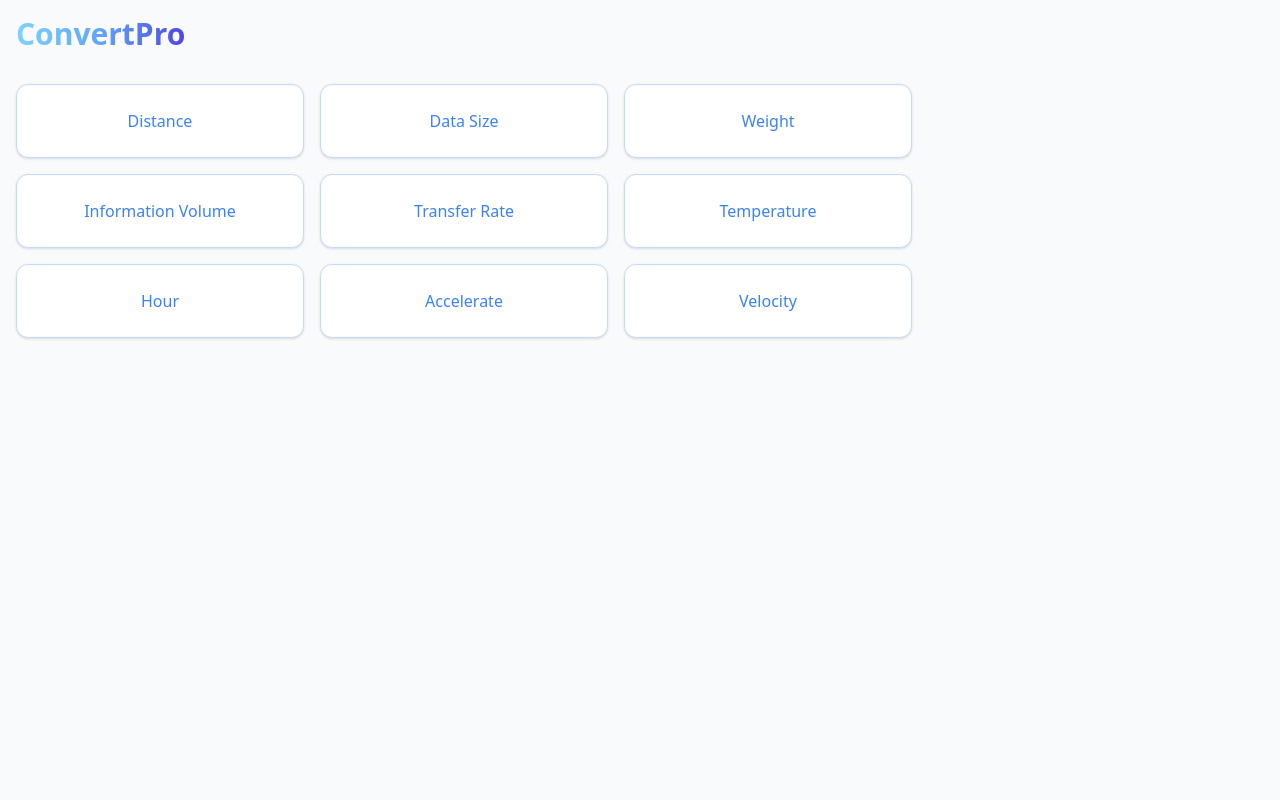
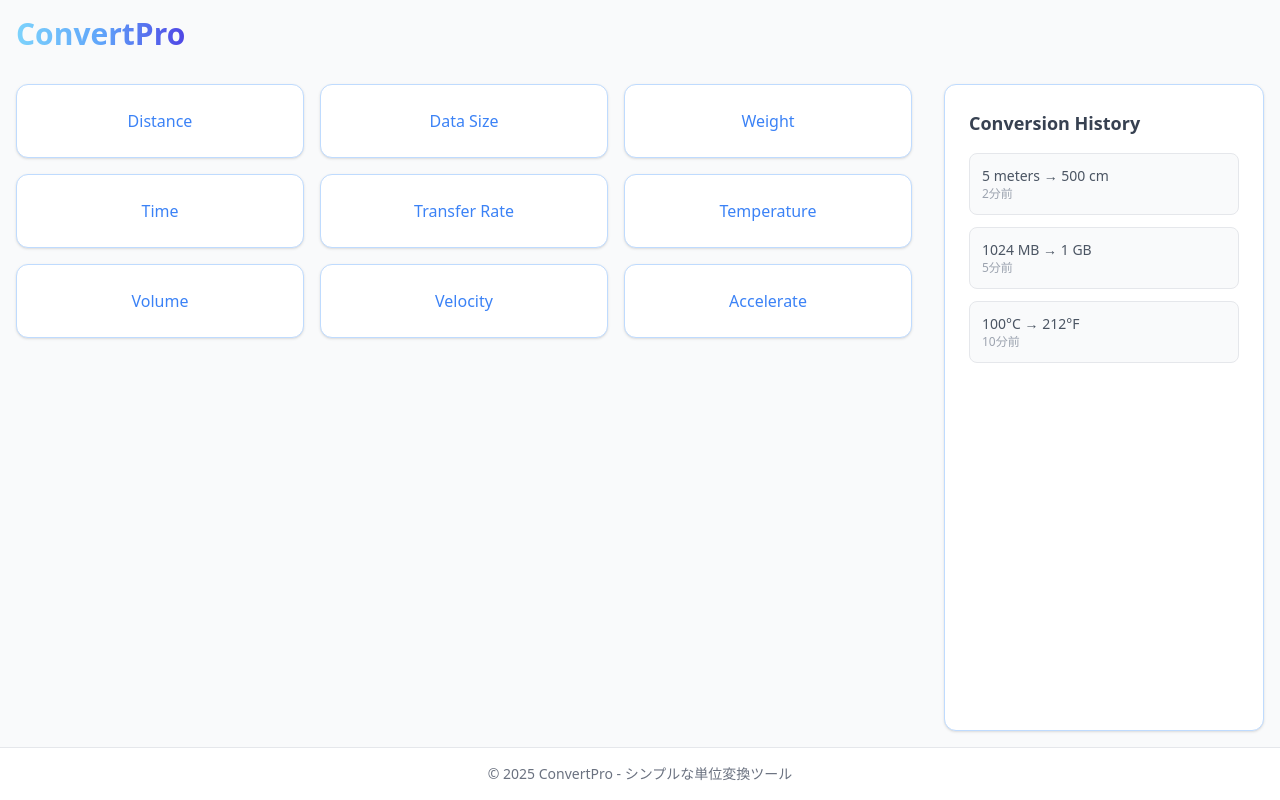
Before and after one commit to Hikkun098/unit-converter, a React (Create React App) app in the folder frontend/: page / in a window 1280 px wide. Built offline with nearby package versions, Linux system fonts and the light colour scheme.

Commit message:
変換履歴とフッターコンポーネントをレイアウトに追加

```diff
--- a/frontend/src/App.tsx
+++ b/frontend/src/App.tsx
@@ -2,16 +2,18 @@ import React from 'react';
 
 function App() {
   return (
-    <div className="min-h-screen bg-gray-50 p-4">
+    <div className="min-h-screen bg-gray-50 flex flex-col">
       {/* ヘッダー部分 */}
-      <header className="mb-8">
+      <header className="p-4">
         <h1 className="text-3xl font-bold inline-block text-transparent bg-clip-text bg-gradient-to-r from-sky-300 from-0% via-blue-400 via-50% to-indigo-600 to-100%">
           ConvertPro
         </h1>
       </header>
 
-      {/* カテゴリグリッド */}
-      <main className="mt-8">
+      {/* メインコンテンツエリア */}
+      <div className="flex-1 flex gap-6 p-4">
+        {/* 左側：メインコンテンツ */}
+        <main className="flex-1">
           <div className="grid grid-cols-3 gap-4 max-w-4xl">
             <div className="bg-white p-6 rounded-xl shadow hover:shadow-md transition-shadow cursor-pointer border border-blue-200">
               <div className="text-blue-500 font-medium text-center">Distance</div>
@@ -26,7 +28,7 @@ function App() {
             </div>
 
             <div className="bg-white p-6 rounded-xl shadow hover:shadow-md transition-shadow cursor-pointer border border-blue-200">
-            <div className="text-blue-500 font-medium text-center">Information Volume</div>
+              <div className="text-blue-500 font-medium text-center">Time</div>
             </div>
 
             <div className="bg-white p-6 rounded-xl shadow hover:shadow-md transition-shadow cursor-pointer border border-blue-200">
@@ -38,18 +40,46 @@ function App() {
             </div>
 
             <div className="bg-white p-6 rounded-xl shadow hover:shadow-md transition-shadow cursor-pointer border border-blue-200">
-            <div className="text-blue-500 font-medium text-center">Hour</div>
+              <div className="text-blue-500 font-medium text-center">Volume</div>
+            </div>
+
+            <div className="bg-white p-6 rounded-xl shadow hover:shadow-md transition-shadow cursor-pointer border border-blue-200">
+              <div className="text-blue-500 font-medium text-center">Velocity</div>
             </div>
 
             <div className="bg-white p-6 rounded-xl shadow hover:shadow-md transition-shadow cursor-pointer border border-blue-200">
               <div className="text-blue-500 font-medium text-center">Accelerate</div>
             </div>
+          </div>
+        </main>
 
-          <div className="bg-white p-6 rounded-xl shadow hover:shadow-md transition-shadow cursor-pointer border border-blue-200">
-            <div className="text-blue-500 font-medium text-center">Velocity</div>
+        {/* 右側：変換履歴 */}
+        <aside className="w-80 bg-white rounded-xl shadow p-6 border border-blue-200">
+          <h2 className="text-lg font-semibold text-gray-700 mb-4">Conversion History</h2>
+
+          <div className="space-y-3">
+            <div className="p-3 bg-gray-50 rounded-lg border">
+              <div className="text-sm text-gray-600">5 meters → 500 cm</div>
+              <div className="text-xs text-gray-400">2分前</div>
+            </div>
+
+            <div className="p-3 bg-gray-50 rounded-lg border">
+              <div className="text-sm text-gray-600">1024 MB → 1 GB</div>
+              <div className="text-xs text-gray-400">5分前</div>
+            </div>
+
+            <div className="p-3 bg-gray-50 rounded-lg border">
+              <div className="text-sm text-gray-600">100°C → 212°F</div>
+              <div className="text-xs text-gray-400">10分前</div>
             </div>
           </div>
-      </main>
+        </aside>
+      </div>
+
+      {/* フッター */}
+      <footer className="bg-white border-t border-gray-200 p-4 text-center">
+        <p className="text-gray-500 text-sm">© 2025 ConvertPro - シンプルな単位変換ツール</p>
+      </footer>
     </div>
   );
 }
```
Lines whose indentation alone changed are shown as unchanged.
